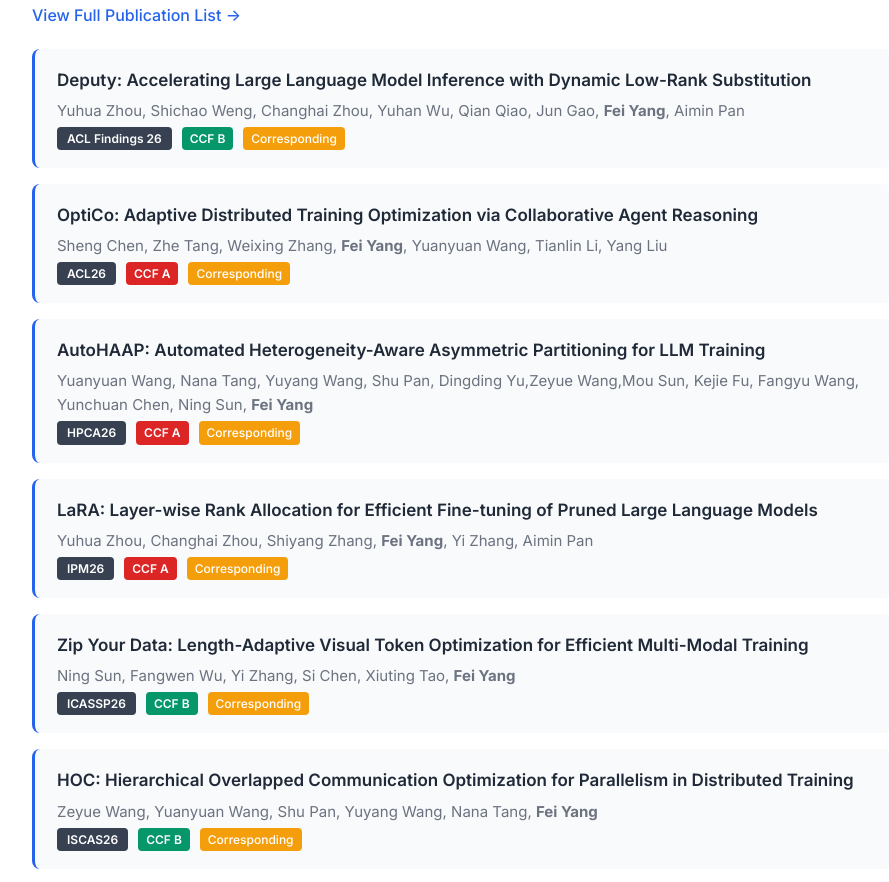
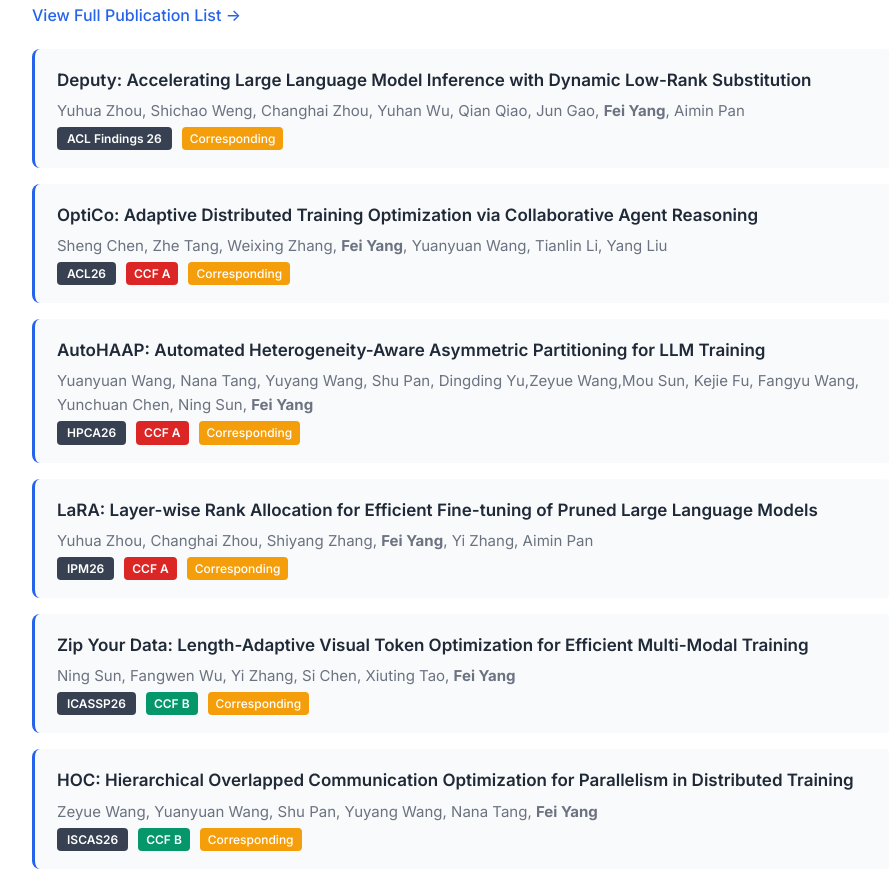
Before and after one commit to iamyf/iamyf.github.io, a plain HTML site: page index.html in a window 1280 px wide. Shown: the part 4135-5017 px from the top of the page, without its empty margins (178-1067 px from the left). Drawn offline with Linux system fonts and the light colour scheme.

Commit message:
Remove CCF B label from ACL Findings paper

```diff
--- a/index.html
+++ b/index.html
@@ -703,7 +703,7 @@
                 <div class="pub-item corresponding">
                     <div class="pub-title">Deputy: Accelerating Large Language Model Inference with Dynamic Low-Rank Substitution</div>
                     <div class="pub-authors">Yuhua Zhou, Shichao Weng, Changhai Zhou, Yuhan Wu, Qian Qiao, Jun Gao, <strong>Fei Yang</strong>, Aimin Pan</div>
-                    <div class="pub-venue"><span class="venue-name">ACL Findings 26</span> <span class="venue-journal">CCF B</span> <span class="badge-corresponding">Corresponding</span></div>
+                    <div class="pub-venue"><span class="venue-name">ACL Findings 26</span> <span class="badge-corresponding">Corresponding</span></div>
                 </div>
                 <div class="pub-item corresponding">
                     <div class="pub-title">OptiCo: Adaptive Distributed Training Optimization via Collaborative Agent Reasoning</div>
```
Also changed, not shown: publications.html (+1 -1 lines).
